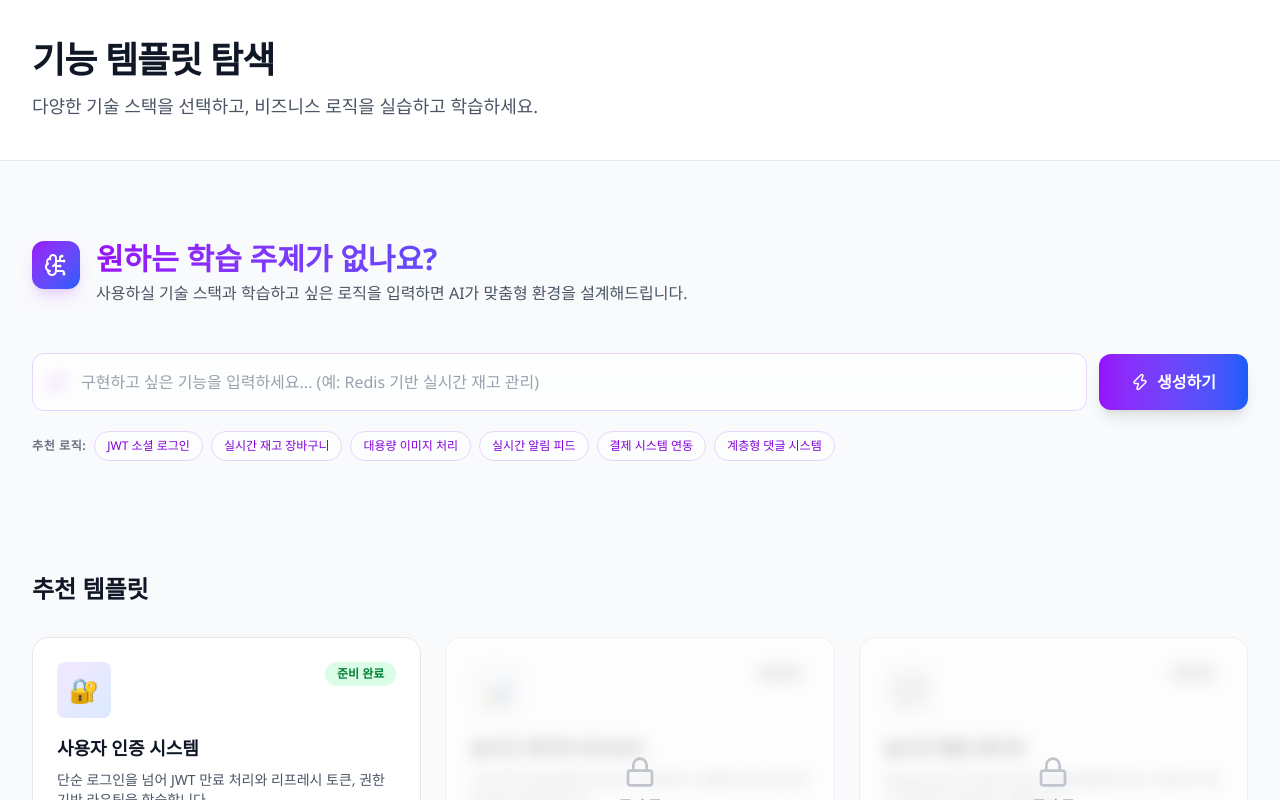
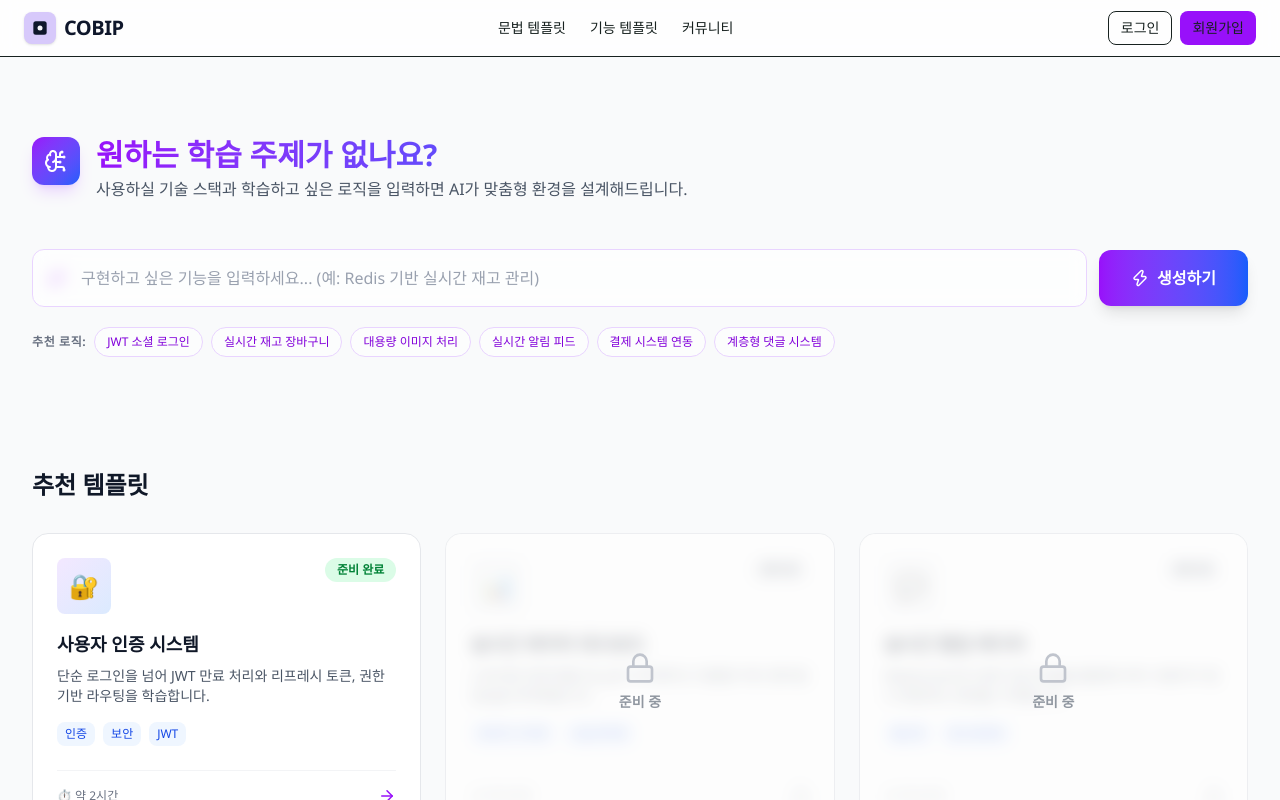
Before and after one commit to COBIP/COBIP_FE, a Next.js app: page /functional-template-hub in a window 1280 px wide. Shown: the top 800 px of the page. Built offline with nearby package versions, Linux system fonts and the light colour scheme.

Commit message:
✨ feat: 템플릿 허브 — 메인 Header 재사용 및 헤더 정리

```diff
--- a/src/app/functional-template-hub/page.tsx
+++ b/src/app/functional-template-hub/page.tsx
@@ -1,6 +1,7 @@
-'use client';
+"use client";
 
 import { useRouter } from 'next/navigation';
+import { Header } from '@/features/main-home/components/Header';
 import {
   AISection,
   TemplateGrid,
@@ -30,17 +31,8 @@ export default function FunctionalTemplatesPage() {
 
   return (
     <div className="min-h-screen bg-[#F9FAFB]">
-      {/* 상단 헤더 섹션 */}
-      <header className="bg-white border-b border-gray-200 px-8 py-10">
-        <div className="max-w-7xl mx-auto">
-          <h1 className="text-4xl font-extrabold text-gray-900 mb-3 tracking-tight">
-            기능 템플릿 탐색
-          </h1>
-          <p className="text-lg text-gray-600 max-w-2xl">
-            다양한 기술 스택을 선택하고, 비즈니스 로직을 실습하고 학습하세요.
-          </p>
-        </div>
-      </header>
+      {/* 상단 헤더 섹션: 메인 헤더 컴포넌트 재사용 */}
+      <Header />
 
       {/* 메인 콘텐츠 영역 */}
       <main className="max-w-7xl mx-auto px-8 py-12 space-y-20">
```
